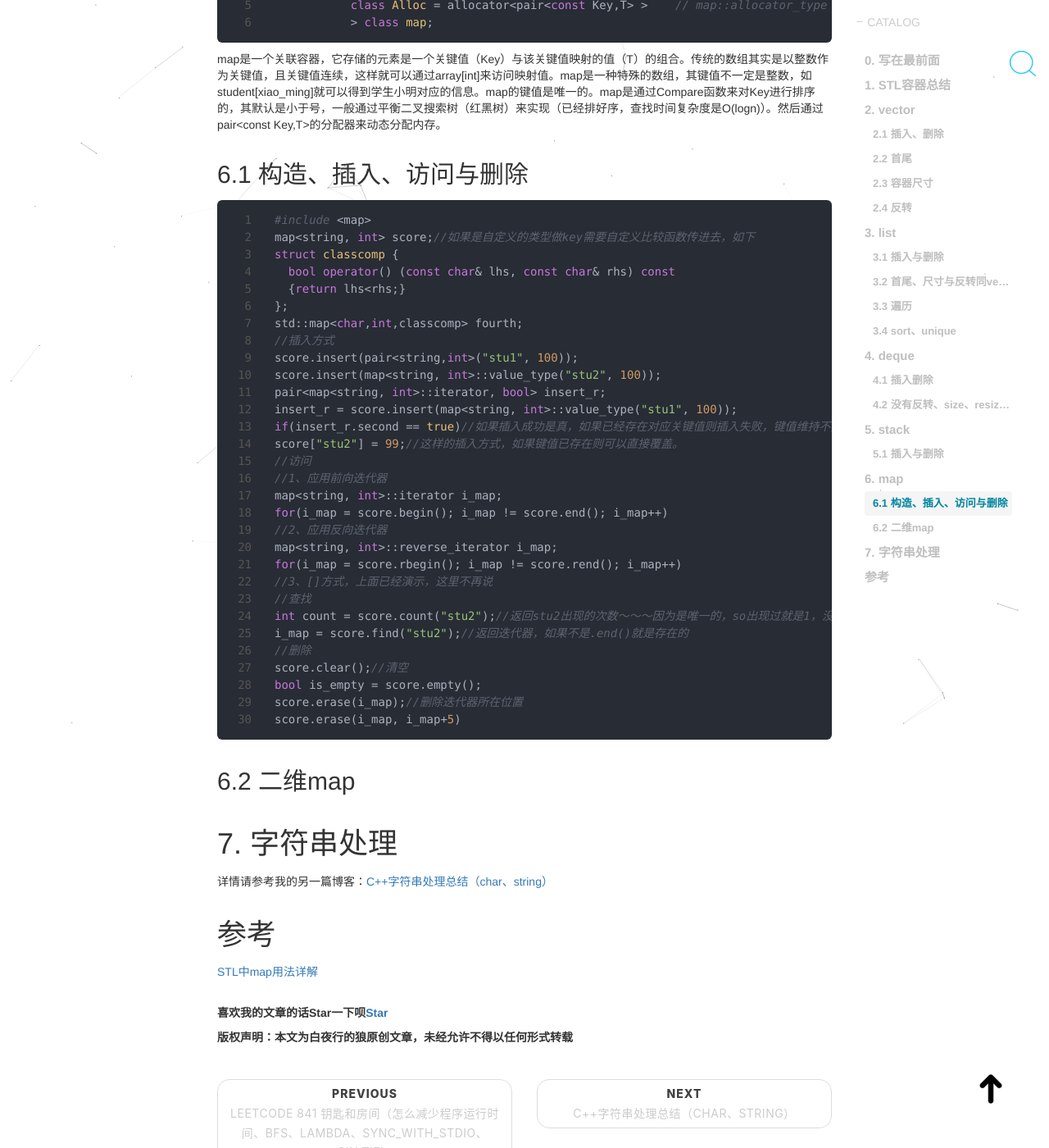
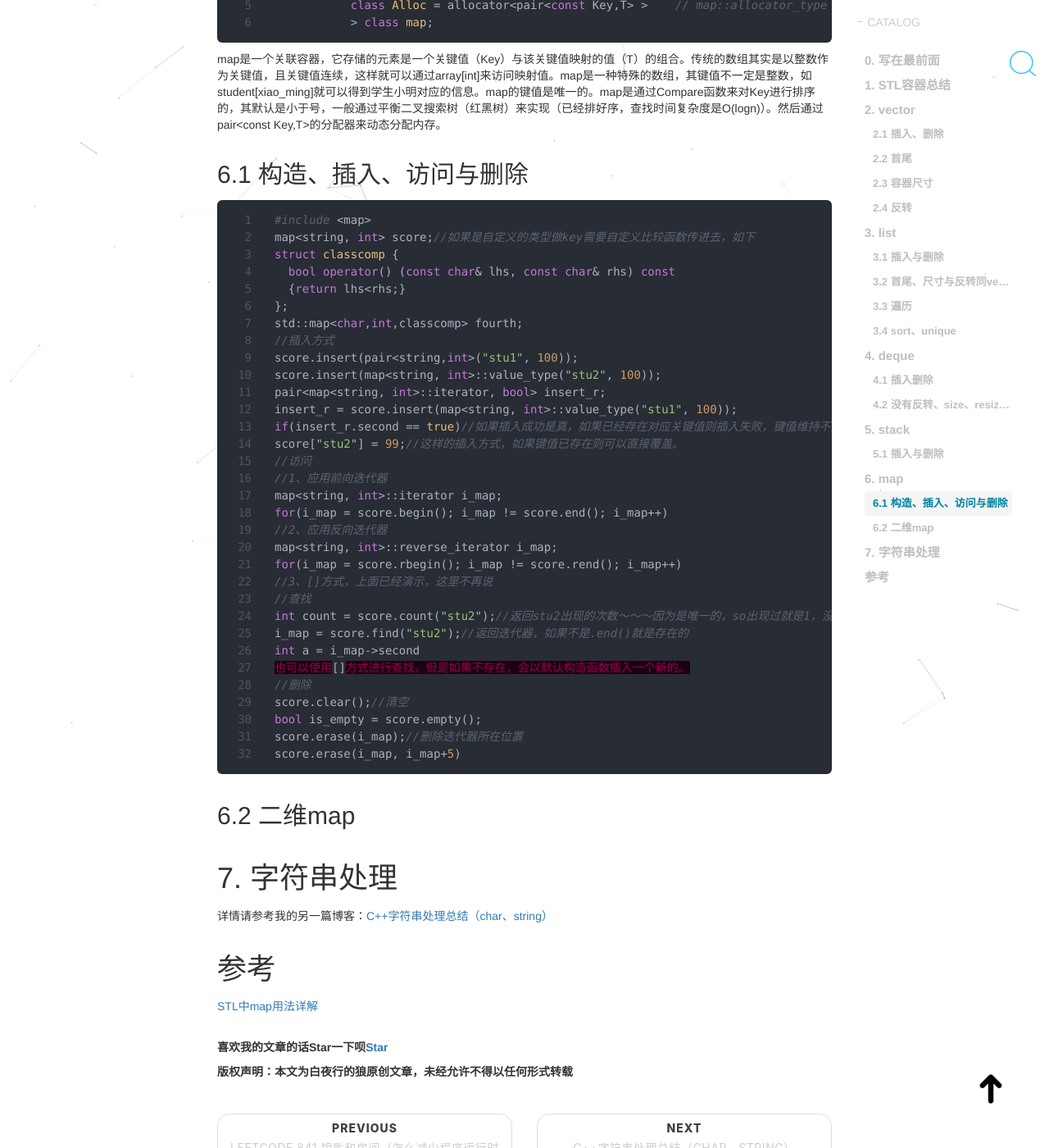
Before and after one commit to HaoQChen/HaoQChen.github.io, a Jekyll site: the page built from _posts/2018-09-05-helpful-struct-for-coding.md, in a window 1280 px wide and 1400 px high, scrolled down 4348 px. Shown: the whole window at 82% size. Built offline with Jekyll 4.4.1, drawn with Linux system fonts in a browser that asks for light colours; nearby versions of some CDN libraries; comment, search, counter and statistics services are not loaded.

```diff
--- a/_posts/2018-09-05-helpful-struct-for-coding.md
+++ b/_posts/2018-09-05-helpful-struct-for-coding.md
@@ -169,6 +169,8 @@
 //查找
 int count = score.count("stu2");//返回stu2出现的次数～～～因为是唯一的，so出现过就是1，没有就是0
 i_map = score.find("stu2");//返回迭代器，如果不是.end()就是存在的
+int a = i_map->second
+也可以使用[]方式进行查找，但是如果不存在，会以默认构造函数插入一个新的。
 //删除
 score.clear();//清空
 bool is_empty = score.empty();
```
Also changed, not shown: img/gallery/github_icon.png (added), img/gallery/github_mascot.png (added).
